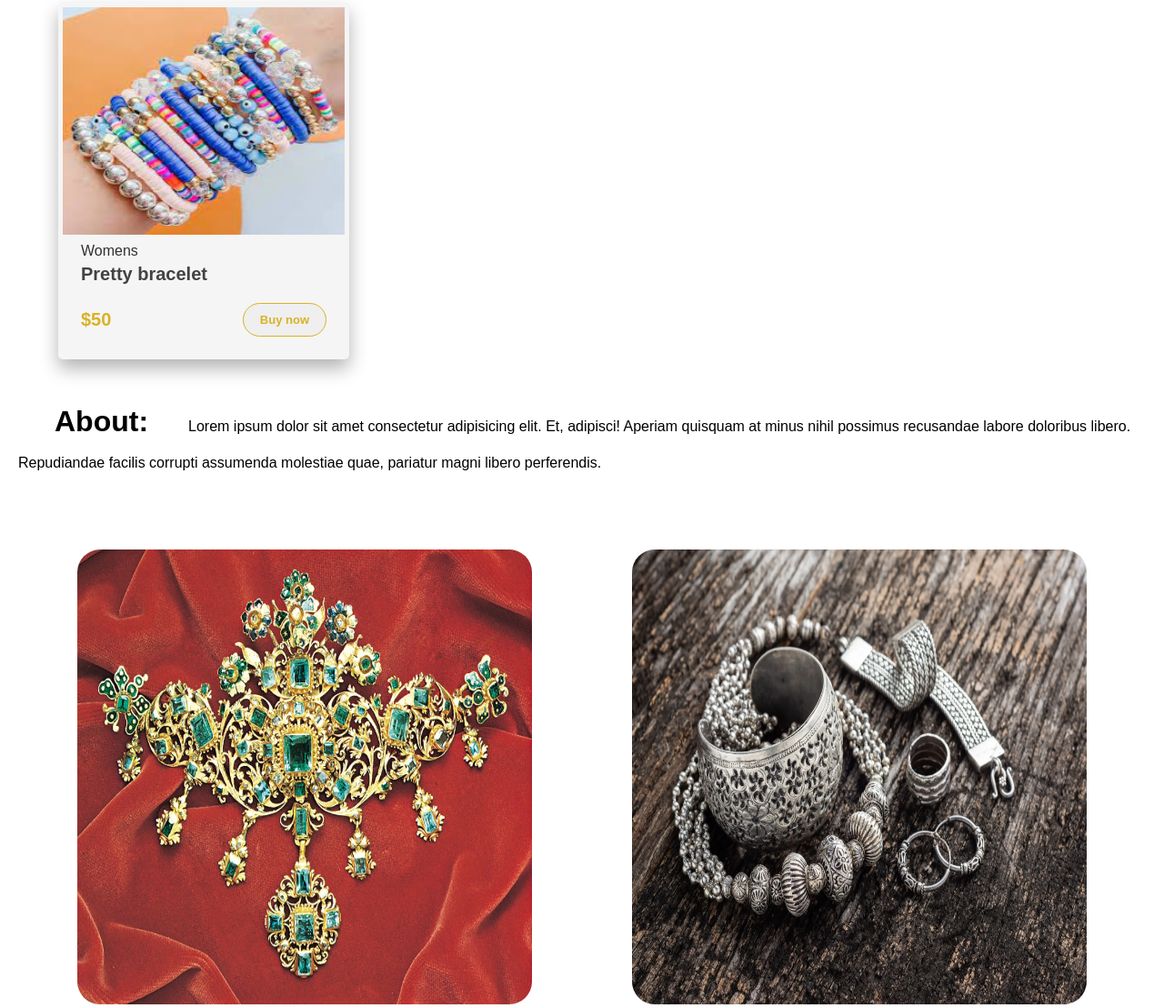
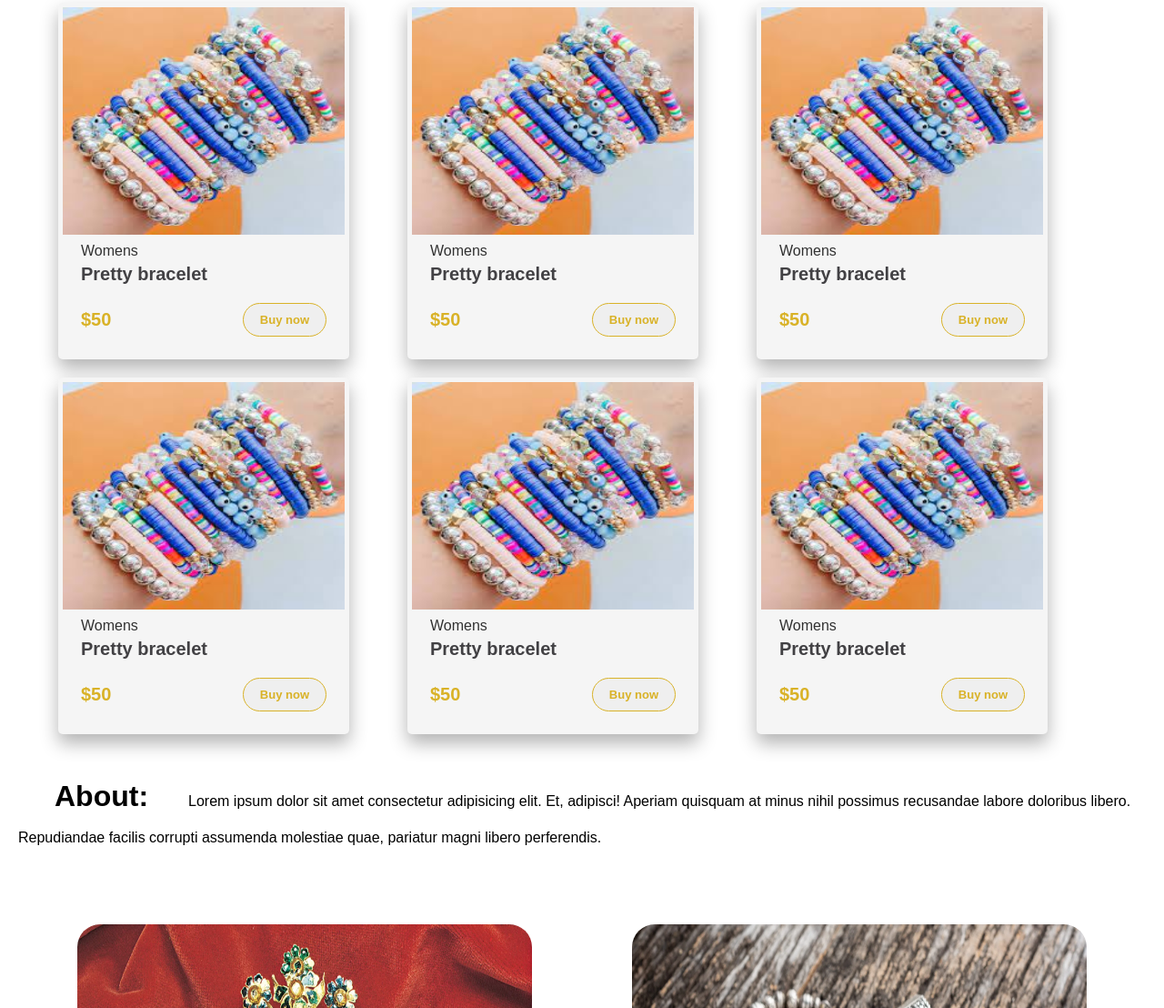
Before and after one commit to Josiah-Canada/glam-on-glitzzz, a plain HTML site: page homepage.html in a window 1280 px wide. Shown: the part 216-1324 px from the top of the page at 91% size. Drawn offline with nearby package versions, Linux system fonts and the light colour scheme.

Commit message:
fixed cards, plus grid layout

```diff
--- a/homepage.html
+++ b/homepage.html
@@ -36,6 +36,7 @@
     <section class="sec">
       <div class="products">
 
+        <!--card start-->
         <div class="card">
           <div class="img"><img src="images/pretty-bracelet.jpg" alt=""></div>
           <div class="desc">Womens</div>
@@ -43,8 +44,68 @@
           <div class="box"><div class="price">$50</div>
           <button class="btn">Buy now</button>
         </div>
+        </div>
+        <!--card start-->
 
+        <!--card start-->
+        <div class="card">
+          <div class="img"><img src="images/pretty-bracelet.jpg" alt=""></div>
+          <div class="desc">Womens</div>
+          <div class="title">Pretty bracelet</div>
+          <div class="box"><div class="price">$50</div>
+          <button class="btn">Buy now</button>
         </div>
+        </div>
+        <!--card start-->
+
+        <!--card start-->
+        <div class="card">
+          <div class="img"><img src="images/pretty-bracelet.jpg" alt=""></div>
+          <div class="desc">Womens</div>
+          <div class="title">Pretty bracelet</div>
+          <div class="box"><div class="price">$50</div>
+          <button class="btn">Buy now</button>
+        </div>
+        </div>
+        <!--card start-->
+
+        <!--card start-->
+        <div class="card">
+          <div class="img"><img src="images/pretty-bracelet.jpg" alt=""></div>
+          <div class="desc">Womens</div>
+          <div class="title">Pretty bracelet</div>
+          <div class="box"><div class="price">$50</div>
+          <button class="btn">Buy now</button>
+        </div>
+        </div>
+        <!--card start-->
+
+        <!--card start-->
+        <div class="card">
+          <div class="img"><img src="images/pretty-bracelet.jpg" alt=""></div>
+          <div class="desc">Womens</div>
+          <div class="title">Pretty bracelet</div>
+          <div class="box"><div class="price">$50</div>
+          <button class="btn">Buy now</button>
+        </div>
+        </div>
+        <!--card start-->
+
+        <!--card start-->
+        <div class="card">
+          <div class="img"><img src="images/pretty-bracelet.jpg" alt=""></div>
+          <div class="desc">Womens</div>
+          <div class="title">Pretty bracelet</div>
+          <div class="box"><div class="price">$50</div>
+          <button class="btn">Buy now</button>
+        </div>
+        </div>
+        <!--card start-->
+
+
+
+
+
 
       </div>
     </section>
--- a/style.css
+++ b/style.css
@@ -102,6 +102,11 @@ body {
   padding: 10px 5%;
 }
 
+.products {
+  display: grid;
+  grid-template-columns: repeat(auto-fit, minmax(320px, 1fr));
+}
+
 .products .card {
   width: 310px;
   background: #f5f5f5;
@@ -136,12 +141,12 @@ body {
 }
 
 .products .card .box .price {
-  color:#d9b227;
+  color: #d9b227;
   font-size: 20px;
   font-weight: bold;
 }
 
-.products .card .box .btn{
+.products .card .box .btn {
   font-size: 13px;
   color: #d9b227;
   padding: 10px 18px;
@@ -150,7 +155,7 @@ body {
   border-radius: 20px;
 }
 
-.products .card .box .btn:hover{
+.products .card .box .btn:hover {
   cursor: pointer;
   background-color: #d9b227;
   color: white;
```
